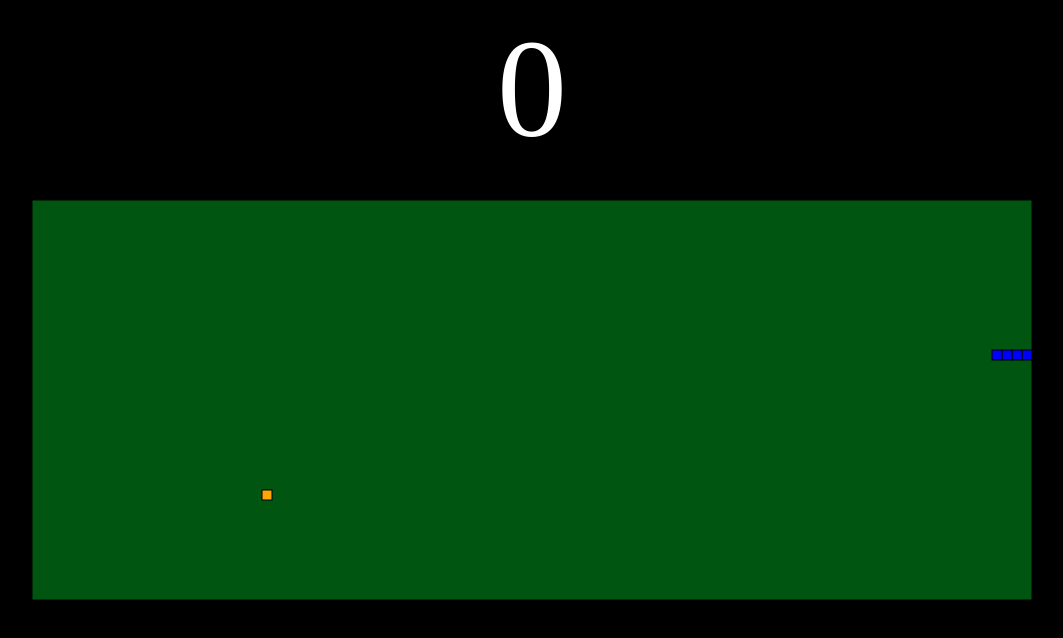
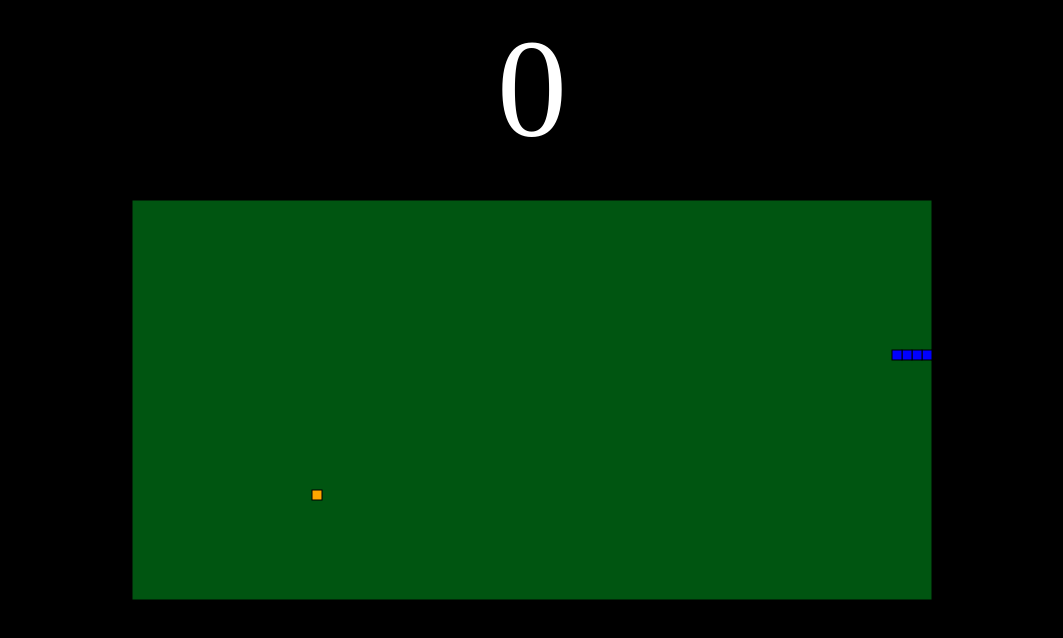
Before and after one commit to AkashNeil/SpeedySnake, a plain HTML site: page index.html in a window 1280 px wide. Shown: the whole page, without its empty margins (108-1171 px from the left). Drawn offline with Linux system fonts and the light colour scheme.

Commit message:
no message

```diff
--- a/index.html
+++ b/index.html
@@ -7,7 +7,7 @@
 
 <body>
     <div id="score">0</div>
-    <canvas id="gameCanvas" width="1000" height="400"></canvas>
+    <canvas id="gameCanvas" width="800" height="400"></canvas>
     <style>
         #gameCanvas {
             position: absolute;
```
